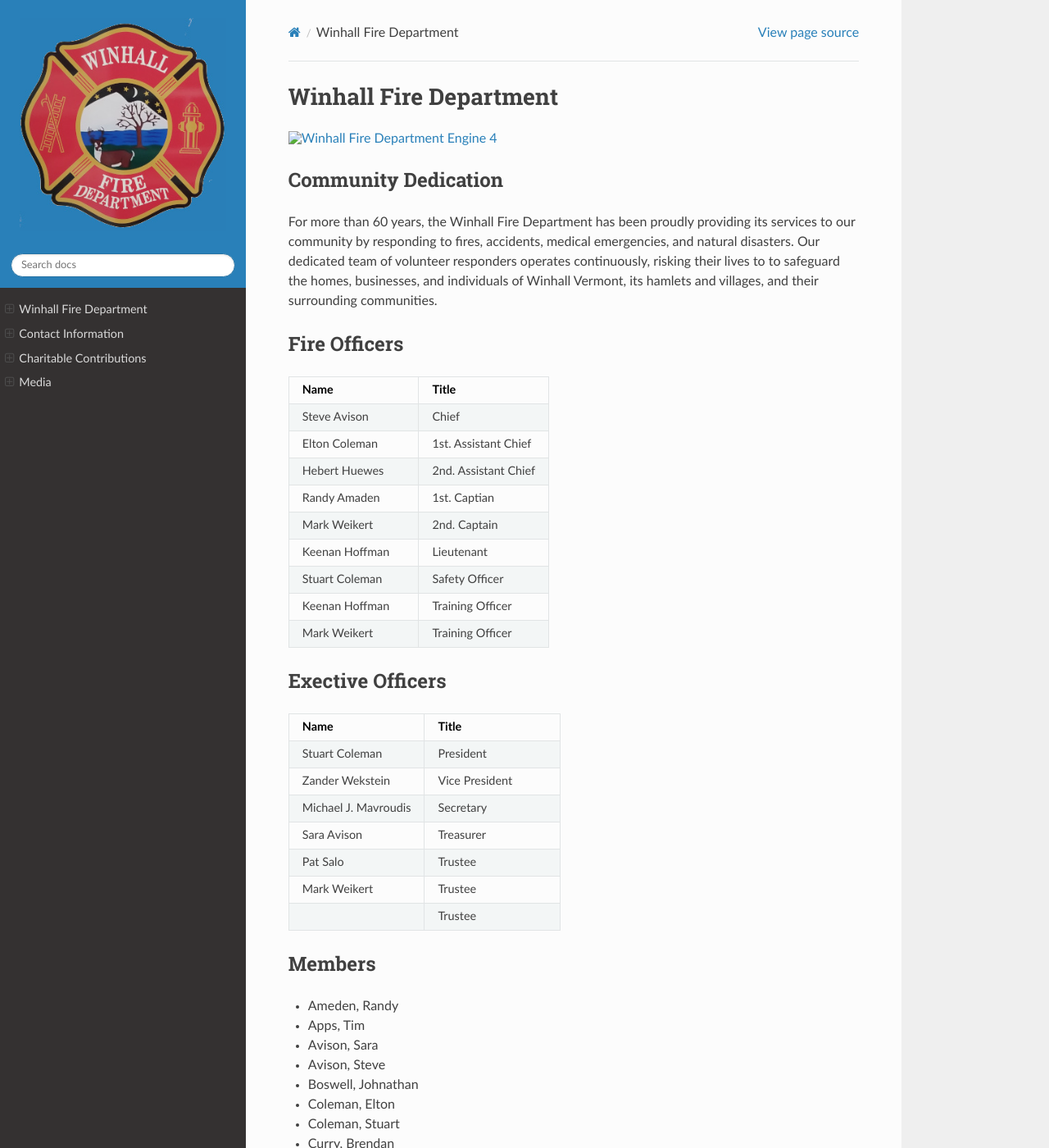
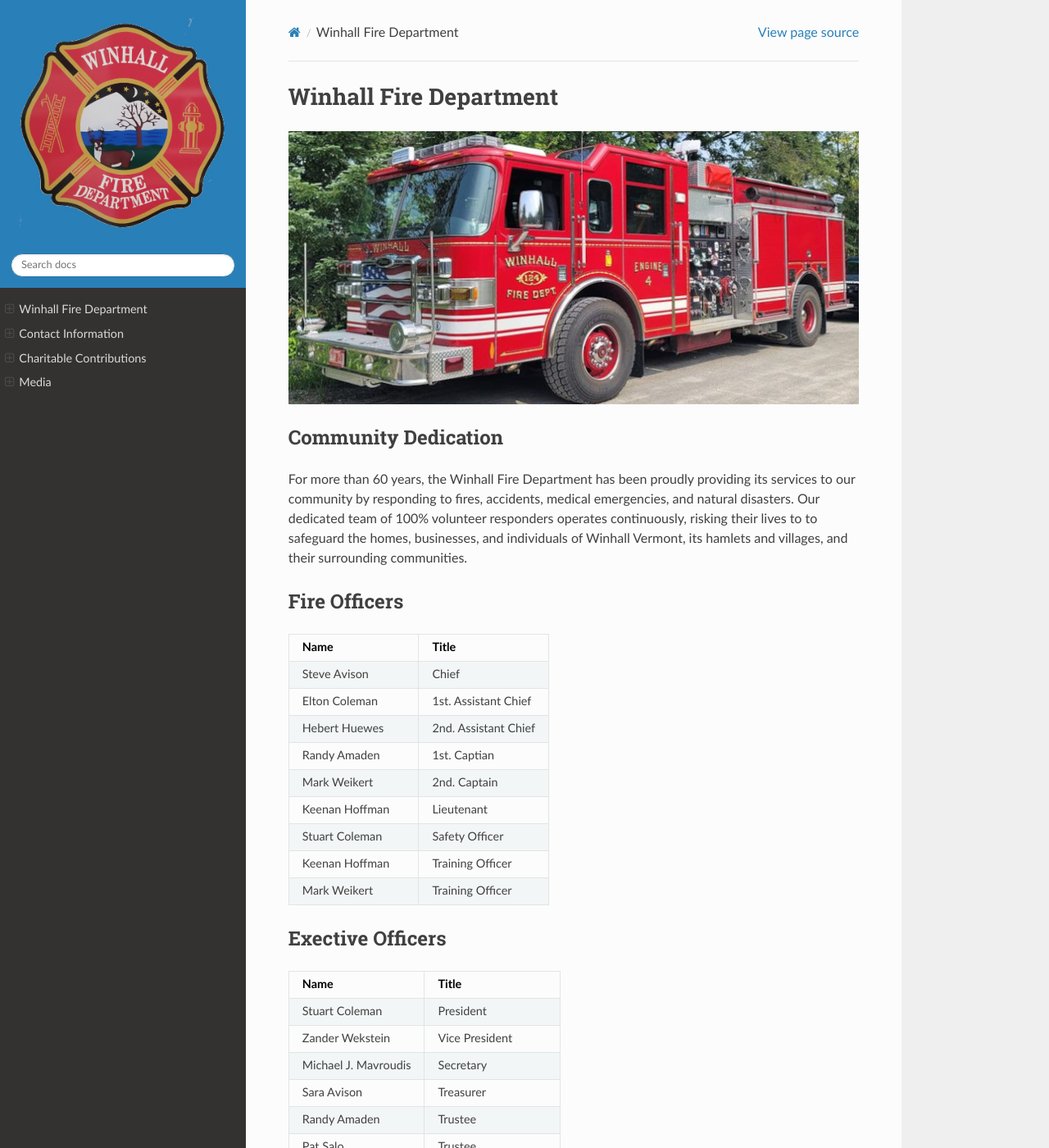
Before and after one commit to winhallfire/winhallfire, a Sphinx documentation site: the page built from source/index.rst, in a window 1280 px wide and 1400 px high. Shown: the whole window at 82% size. Built offline with Sphinx 7.4.7 and the Read the Docs theme 3.1.0, drawn with Linux system fonts in a browser that asks for light colours; some of the changed text lies outside the part shown.

```diff
--- a/source/index.rst
+++ b/source/index.rst
@@ -12,7 +12,7 @@ Winhall Fire Department
 Community Dedication
 --------------------
 
-For more than 60 years, the Winhall Fire Department has been proudly providing its services to our community by responding to fires, accidents, medical emergencies, and natural disasters. Our dedicated team of volunteer responders operates continuously, risking their lives to to safeguard the homes, businesses, and individuals of Winhall Vermont, its hamlets and villages, and their surrounding communities.
+For more than 60 years, the Winhall Fire Department has been proudly providing its services to our community by responding to fires, accidents, medical emergencies, and natural disasters. Our dedicated team of 100% volunteer responders operates continuously, risking their lives to to safeguard the homes, businesses, and individuals of Winhall Vermont, its hamlets and villages, and their surrounding communities.
 
 Fire Officers
 -------------
@@ -42,9 +42,9 @@ Exective Officers
    "Zander Wekstein", "Vice President"
    "Michael J. Mavroudis", "Secretary"
    "Sara Avison", "Treasurer"
+   "Randy Amaden", "Trustee"
    "Pat Salo", "Trustee"
    "Mark Weikert", "Trustee"
-   "", "Trustee"
 
 Members
 -------
```
Also changed, not shown: other parts of source/index.rst (+5 -2 lines), source/_static/e4.jpg (added), 7 other files.
